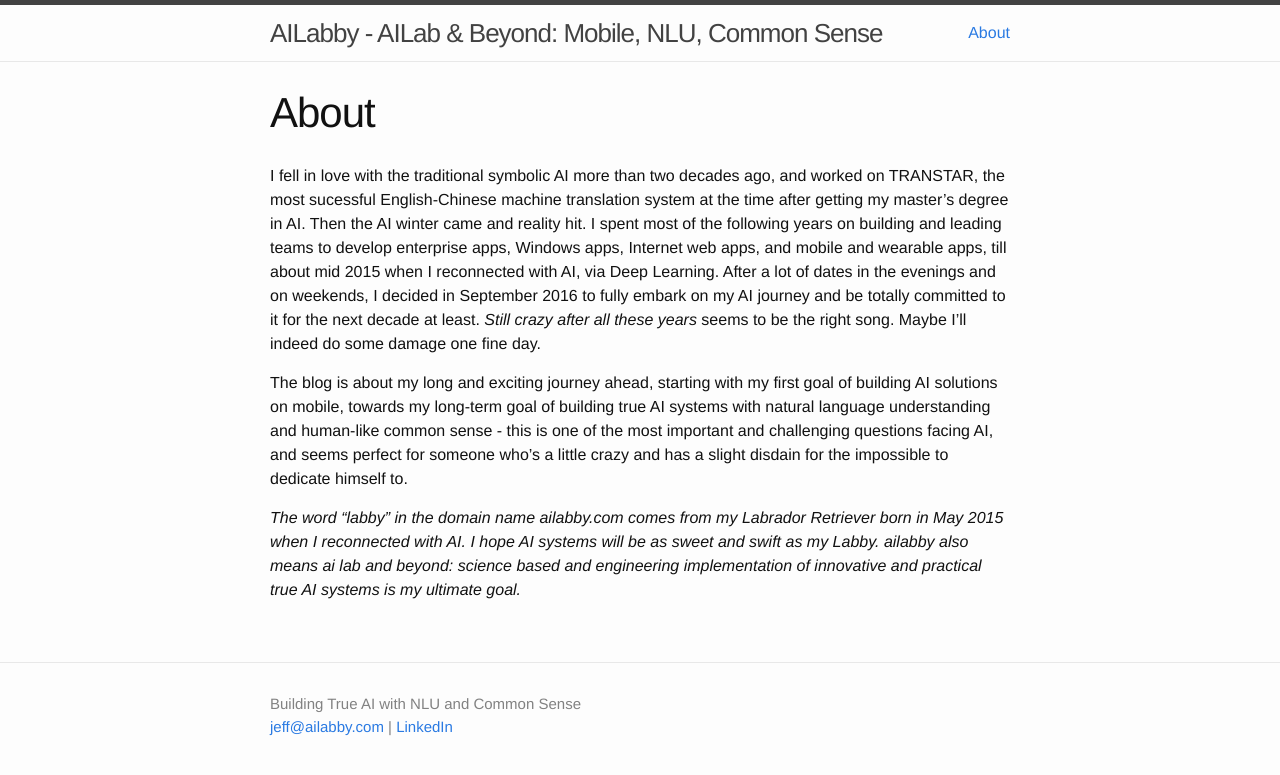
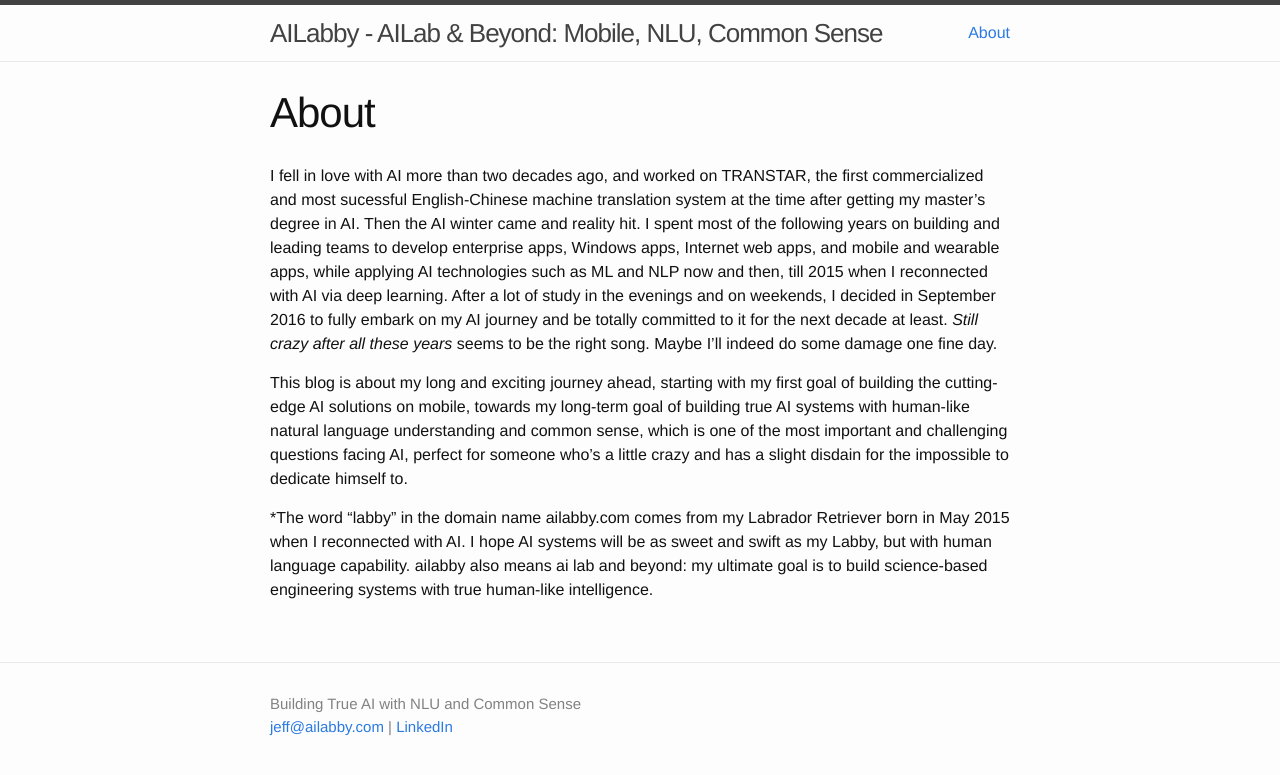
Before and after one commit to jeffxtang/jeffxtang.github.io, a Jekyll site: the page built from about.md, in a window 1280 px wide. Shown: the top 775 px of the page. Built offline with Jekyll 4.4.1, drawn with Linux system fonts in a browser that asks for light colours.

Commit message:
updated about

```diff
--- a/about.md
+++ b/about.md
@@ -5,8 +5,8 @@ comments: false
 permalink: /about/
 ---
 
-I fell in love with the traditional symbolic AI more than two decades ago, and worked on TRANSTAR, the most sucessful English-Chinese machine translation system at the time after getting my master's degree in AI. Then the AI winter came and reality hit. I spent most of the following years on building and leading teams to develop enterprise apps, Windows apps, Internet web apps, and mobile and wearable apps, till about mid 2015 when I reconnected with AI, via Deep Learning. After a lot of dates in the evenings and on weekends, I decided in September 2016 to fully embark on my AI journey and be totally committed to it for the next decade at least. *Still crazy after all these years* seems to be the right song. Maybe I'll indeed do some damage one fine day.
+I fell in love with AI more than two decades ago, and worked on TRANSTAR, the first commercialized and most sucessful English-Chinese machine translation system at the time after getting my master's degree in AI. Then the AI winter came and reality hit. I spent most of the following years on building and leading teams to develop enterprise apps, Windows apps, Internet web apps, and mobile and wearable apps, while applying AI technologies such as ML and NLP now and then, till 2015 when I reconnected with AI via deep learning. After a lot of study in the evenings and on weekends, I decided in September 2016 to fully embark on my AI journey and be totally committed to it for the next decade at least. *Still crazy after all these years* seems to be the right song. Maybe I'll indeed do some damage one fine day.
 
-The blog is about my long and exciting journey ahead, starting with my first goal of building AI solutions on mobile, towards my long-term goal of building true AI systems with natural language understanding and human-like common sense - this is one of the most important and challenging questions facing AI, and seems perfect for someone who's a little crazy and has a slight disdain for the impossible to dedicate himself to.
+This blog is about my long and exciting journey ahead, starting with my first goal of building the cutting-edge AI solutions on mobile, towards my long-term goal of building true AI systems with human-like natural language understanding and common sense, which is one of the most important and challenging questions facing AI, perfect for someone who's a little crazy and has a slight disdain for the impossible to dedicate himself to.
 
-*The word "labby" in the domain name ailabby.com comes from my Labrador Retriever born in May 2015 when I reconnected with AI. I hope AI systems will be as sweet and swift as my Labby. ailabby also means ai lab and beyond: science based and engineering implementation of innovative and practical true AI systems is my ultimate goal.*
+*The word "labby" in the domain name ailabby.com comes from my Labrador Retriever born in May 2015 when I reconnected with AI. I hope AI systems will be as sweet and swift as my Labby, but with human language capability. ailabby also means ai lab and beyond: my ultimate goal is to build science-based engineering systems with true human-like intelligence.
```
